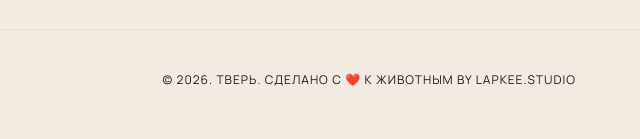
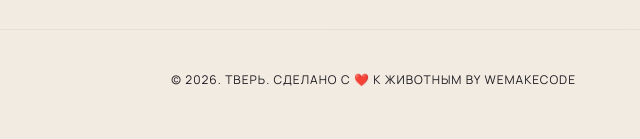
Before and after one commit to 0xGunDone/lifepzoo.ru, a website: page index.html in a window 1280 px wide. Shown: the part 8871-9010 px from the top of the page, 640-1280 px from the left. Drawn offline with Linux system fonts and the light colour scheme.

Commit message:
Update site content

```diff
--- a/index.html
+++ b/index.html
@@ -646,7 +646,7 @@
           <img class="logo-text" src="/images/text.svg" alt="Живая планета" width="180" height="36" />
         </div>
       </div>
-      <div class="footer-info">© 2026. Тверь. Сделано с ❤️ к животным by lapkee.studio</div>
+      <div class="footer-info">© 2026. Тверь. Сделано с ❤️ к животным by <a href="https://wemakecode.ru" target="_blank" rel="noreferrer">wemakecode</a></div>
     </div>
   </footer>
 
```
Also changed, not shown: places/esenina/index.html (+1 -1 lines), places/gorkogo/index.html (+1 -1 lines), places/guseva/index.html (+1 -1 lines), places/hrustalnaya/index.html (+1 -1 lines), places/komsomolsky/index.html (+1 -1 lines), places/lenina/index.html (+1 -1 lines), places/osnabrukskaya/index.html (+1 -1 lines), places/pobedi/index.html (+1 -1 lines), README.md, 1 other file.
